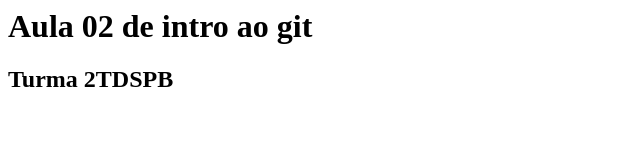
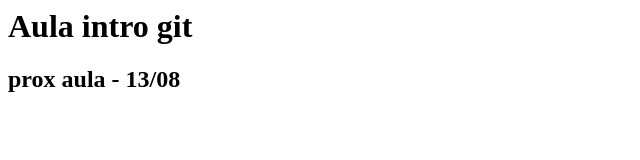
Before and after one commit to robs777/aula02pb, a plain HTML site: page index.html in a window 1280 px wide. Shown: the whole page, without its empty margins (0-640 px from the left). Drawn offline with Linux system fonts and the light colour scheme.

Commit message:
alteração no arq index

```diff
--- a/index.html
+++ b/index.html
@@ -3,8 +3,8 @@
 <title> Aula 02 -PB </title>
 </head>
 <body>
-<h1> Aula 02 de intro ao git </h1>
-<h2> Turma 2TDSPB </h2>
+<h1> Aula intro  git </h1>
+<h2> prox aula - 13/08 </h2>
 </body>
 
 </html>
```
